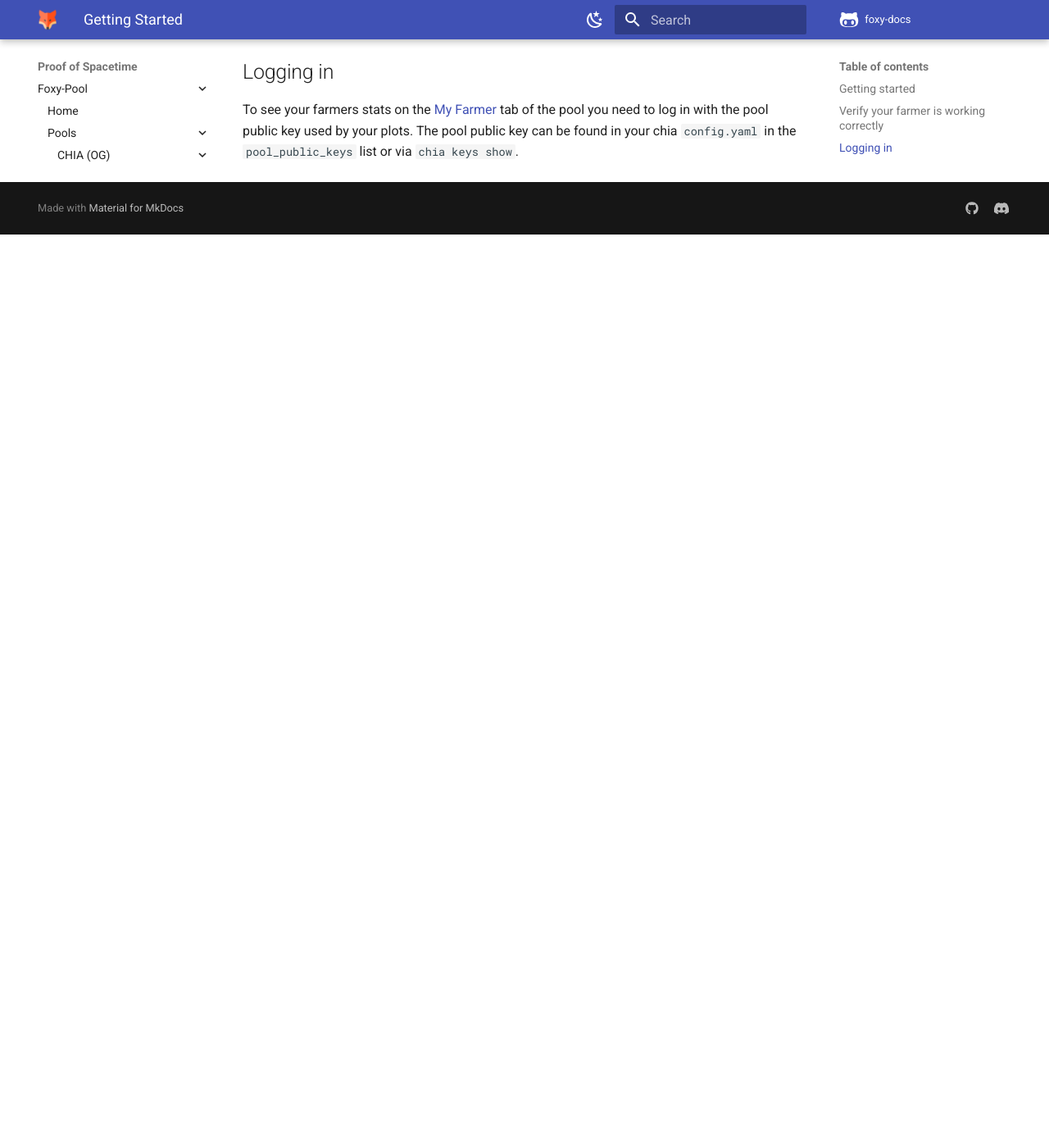
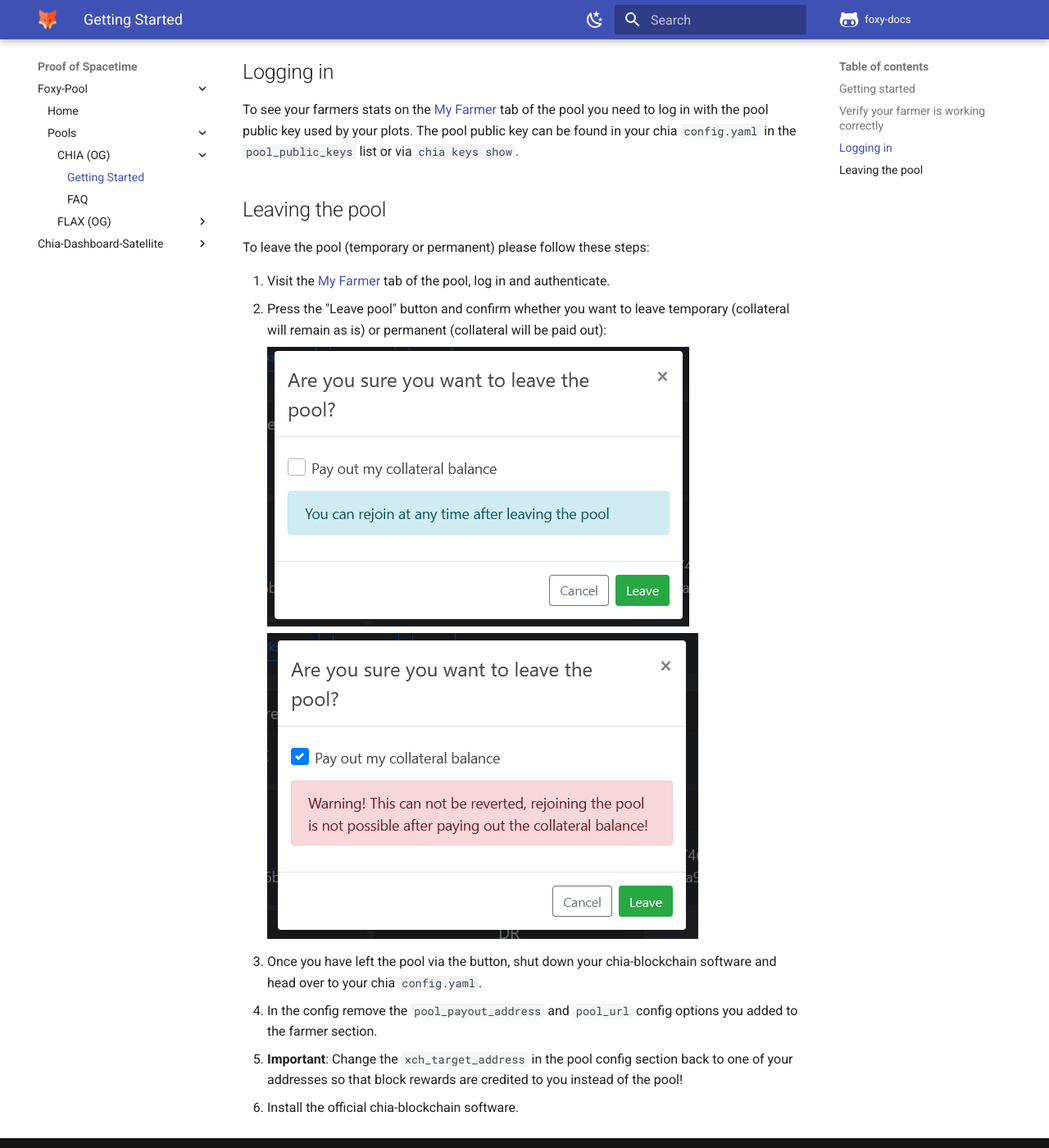
Before and after one commit to foxypool/docs, an MkDocs documentation site: the page built from docs/proof-of-spacetime/foxy-pool/pools/chia-og/getting-started.md, in a window 1280 px wide and 1400 px high, scrolled down 1773 px. Shown: the whole window at 82% size. Built offline with MkDocs 1.6.1 and Material for MkDocs 9.7.7, drawn with Linux system fonts in a browser that asks for light colours; comment, search, counter and statistics services are not loaded; before the commit the page ends 2059 px from its top, so only the background shows below that; some of the changed text lies outside the part shown.

Commit message:
Add guide on leaving the pool

```diff
--- a/docs/proof-of-spacetime/foxy-pool/pools/chia-og/getting-started.md
+++ b/docs/proof-of-spacetime/foxy-pool/pools/chia-og/getting-started.md
@@ -8,7 +8,7 @@
 !!! warning
     Due to the fact that Foxy-Pool does not know which of your plots are farming on Foxy-Pool and which are farming solo, all plots using the same pool public key need to farm on Foxy-Pool to avoid getting flagged for cheating.
 
-    Also, if you want to farm solo or to some other pool make sure to leave the pool by clicking the "Leave pool" button in the "My Farmer" tab, so you do not get banned for cheating.
+    Also, if you want to farm solo or to some other pool make sure to leave the pool by clicking the "Leave pool" button in the "My Farmer" tab, so you do not get banned for cheating. For more info please see [Leaving the pool](#leaving-the-pool)
 
 !!! info
     The following changes are only necessary for the node running the `farmer` service. If you run the GUI you also run the `farmer` service. As such if you run a multi harvester setup you only need to update the node with the farmer on it, the harvesters can remain as is.
@@ -55,3 +55,18 @@
 ## Logging in
 
 To see your farmers stats on the [My Farmer](https://chia-og.foxypool.io/my-farmer) tab of the pool you need to log in with the pool public key used by your plots. The pool public key can be found in your chia `config.yaml` in the `pool_public_keys` list or via `chia keys show`.
+
+## Leaving the pool
+
+To leave the pool (temporary or permanent) please follow these steps:
+
+1. Visit the [My Farmer](https://chia-og.foxypool.io/my-farmer) tab of the pool, log in and authenticate.
+2. Press the "Leave pool" button and confirm whether you want to leave temporary (collateral will remain as is) or permanent (collateral will be paid out):
+
+    ![temp leave](../../../../assets/img/getting-started/temp-leave-chia-pool.png){: loading=lazy }
+    ![perm leave](../../../../assets/img/getting-started/perm-leave-chia-pool.png){: loading=lazy }
+
+3. Once you have left the pool via the button, shut down your chia-blockchain software and head over to your chia `config.yaml`.
+4. In the config remove the `pool_payout_address` and `pool_url` config options you added to the farmer section.
+5. **Important**: Change the `xch_target_address` in the pool config section back to one of your addresses so that block rewards are credited to you instead of the pool!
+6. Install the official chia-blockchain software.
```
Also changed, not shown: docs/proof-of-spacetime/foxy-pool/pools/flax-og/getting-started.md (+16 -1 lines), docs/assets/img/getting-started/perm-leave-chia-pool.png (added), docs/assets/img/getting-started/temp-leave-chia-pool.png (added).
